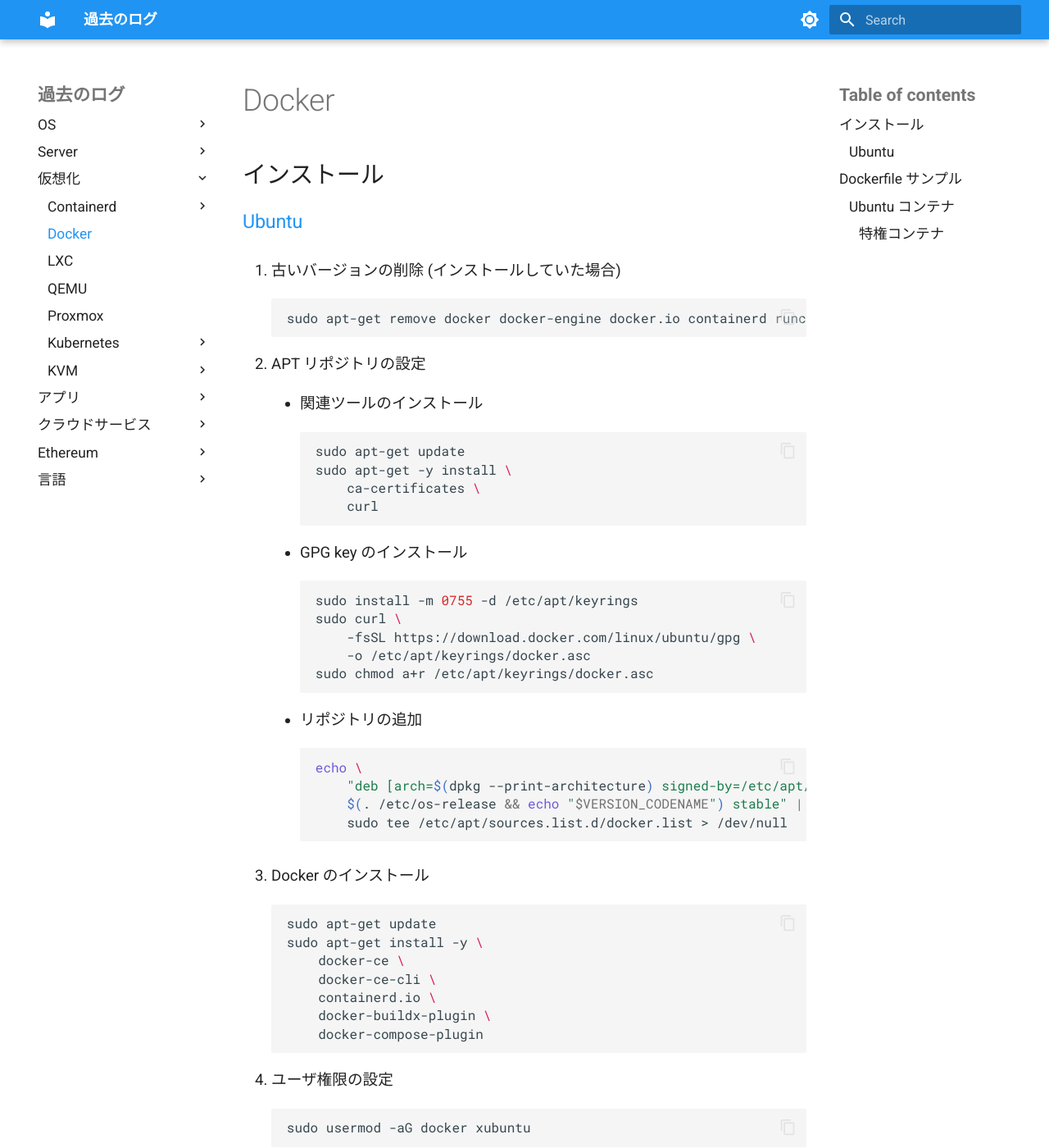
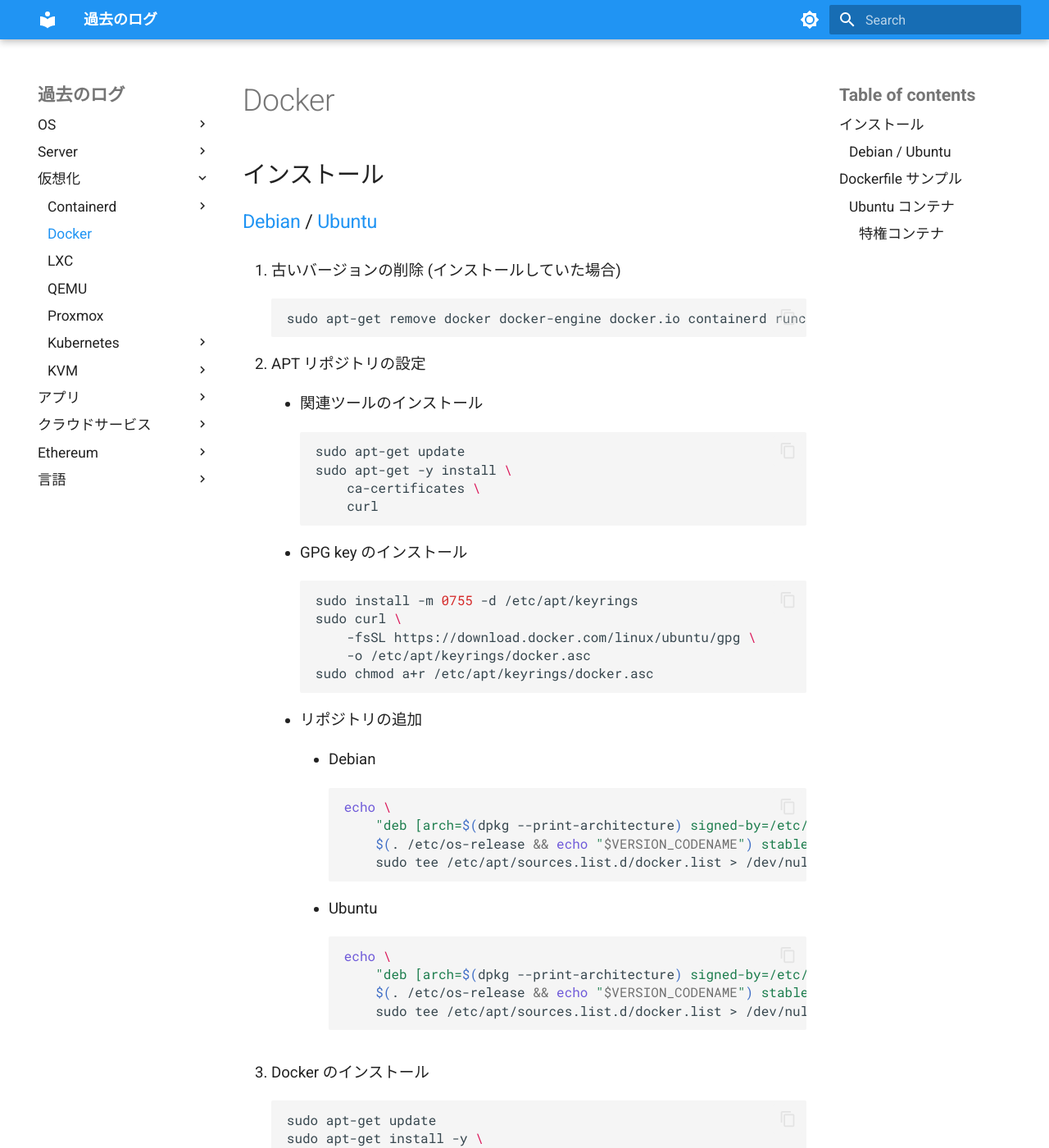
Before and after one commit to nynaka/website, an MkDocs documentation site: the page built from docs/virtualization/docker.md, in a window 1280 px wide and 1400 px high. Shown: the whole window at 82% size. Built offline with MkDocs 1.6.1 and Material for MkDocs 9.7.7, drawn with Linux system fonts in a browser that asks for light colours.

Commit message:
Debian Linux と Ubuntu Linuxで微妙に異なるインストール手順を分けて書くように修正

````diff
--- a/docs/virtualization/docker.md
+++ b/docs/virtualization/docker.md
@@ -3,7 +3,7 @@ Docker
 
 ## インストール
 
-### [Ubuntu](https://docs.docker.com/engine/install/ubuntu/)
+### [Debian](https://docs.docker.com/engine/install/debian/) / [Ubuntu](https://docs.docker.com/engine/install/ubuntu/)
 
 1. 古いバージョンの削除 (インストールしていた場合)
 
@@ -34,12 +34,23 @@ Docker
 
     - リポジトリの追加
 
-        ```bash
-        echo \
-            "deb [arch=$(dpkg --print-architecture) signed-by=/etc/apt/keyrings/docker.asc] https://download.docker.com/linux/ubuntu \
-            $(. /etc/os-release && echo "$VERSION_CODENAME") stable" | \
-            sudo tee /etc/apt/sources.list.d/docker.list > /dev/null
-        ```
+        - Debian
+
+            ```bash
+            echo \
+                "deb [arch=$(dpkg --print-architecture) signed-by=/etc/apt/keyrings/docker.asc] https://download.docker.com/linux/debian \
+                $(. /etc/os-release && echo "$VERSION_CODENAME") stable" | \
+                sudo tee /etc/apt/sources.list.d/docker.list > /dev/null
+            ```
+
+        - Ubuntu
+
+            ```bash
+            echo \
+                "deb [arch=$(dpkg --print-architecture) signed-by=/etc/apt/keyrings/docker.asc] https://download.docker.com/linux/ubuntu \
+                $(. /etc/os-release && echo "$VERSION_CODENAME") stable" | \
+                sudo tee /etc/apt/sources.list.d/docker.list > /dev/null
+            ```
 
 3. Docker のインストール
 
````
